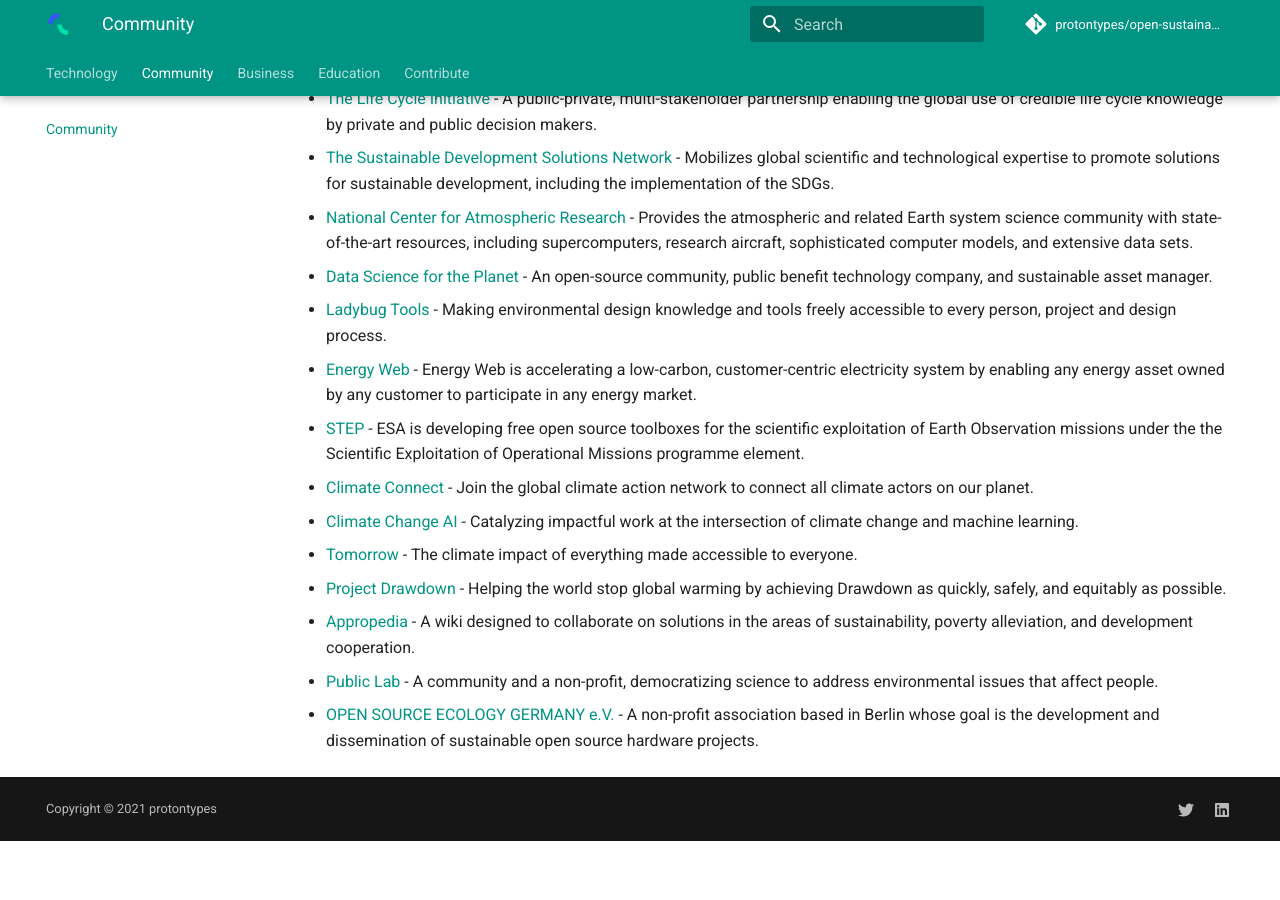
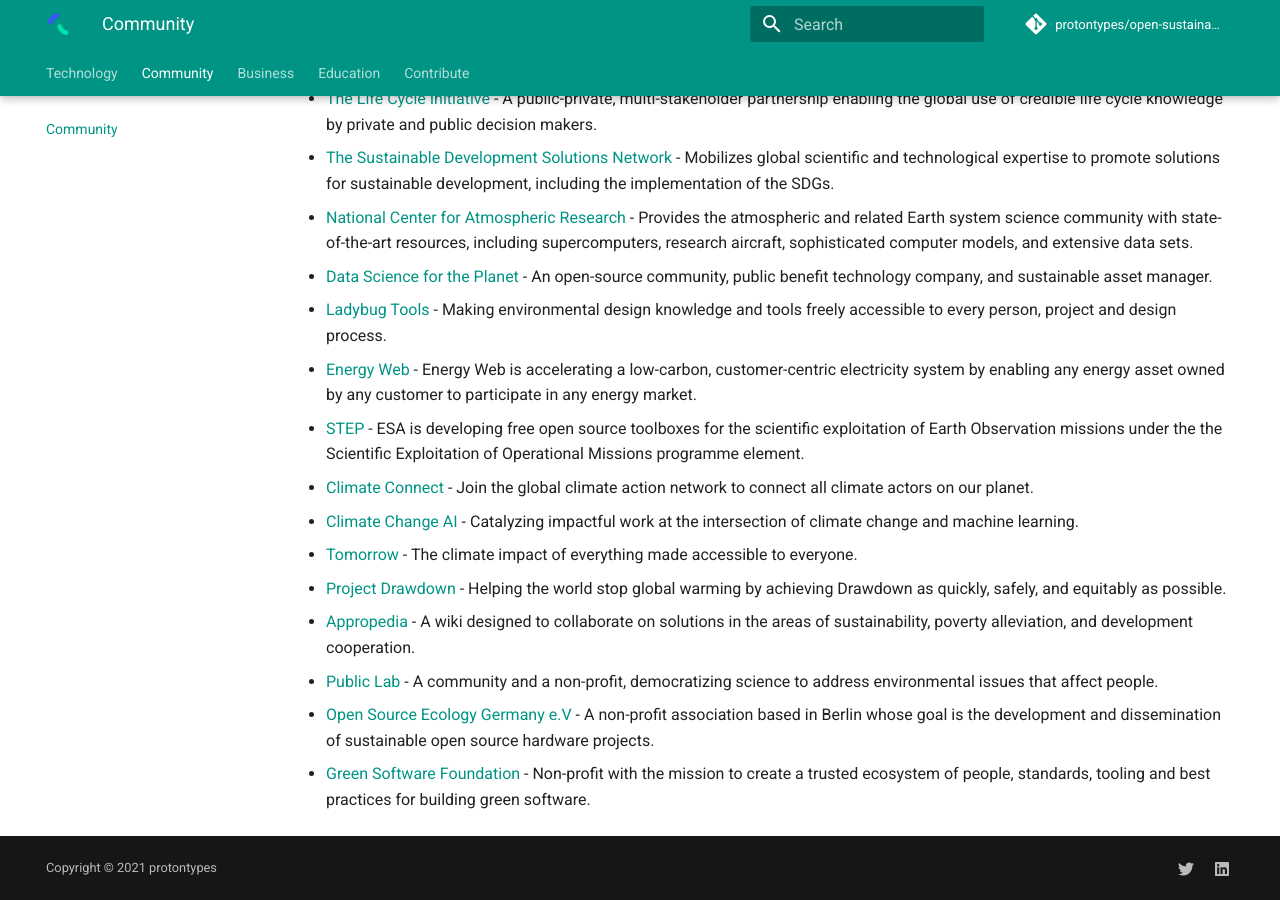
Before and after one commit to protontypes/open-sustainable-technology, an MkDocs documentation site: the page built from docs/community.md, in a window 1280 px wide and 900 px high, scrolled down 1893 px. Built offline with MkDocs 1.6.1 and Material for MkDocs 9.7.7, drawn with Linux system fonts in a browser that asks for light colours; comment, search, counter and statistics services are not loaded; before the commit the page ends 2734 px from its top, so only the background shows below that.

Commit message:
Update community.md

```diff
--- a/docs/community.md
+++ b/docs/community.md
@@ -48,4 +48,5 @@
 - [Project Drawdown](https://drawdown.ecochallenge.org/) - Helping the world stop global warming by achieving Drawdown as quickly, safely, and equitably as possible.
 - [Appropedia](https://www.appropedia.org/OpenClimate) - A wiki designed to collaborate on solutions in the areas of sustainability, poverty alleviation, and development cooperation.
 - [Public Lab](https://publiclab.org/) - A community and a non-profit, democratizing science to address environmental issues that affect people.
-- [OPEN SOURCE ECOLOGY GERMANY e.V.](https://www.ose-germany.de/) - A non-profit association based in Berlin whose goal is the development and dissemination of sustainable open source hardware projects.
+- [Open Source Ecology Germany e.V](https://www.ose-germany.de/) - A non-profit association based in Berlin whose goal is the development and dissemination of sustainable open source hardware projects.
+- [Green Software Foundation](https://greensoftware.foundation/) - Non-profit with the mission to create a trusted ecosystem of people, standards, tooling and best practices for building green software.
```
